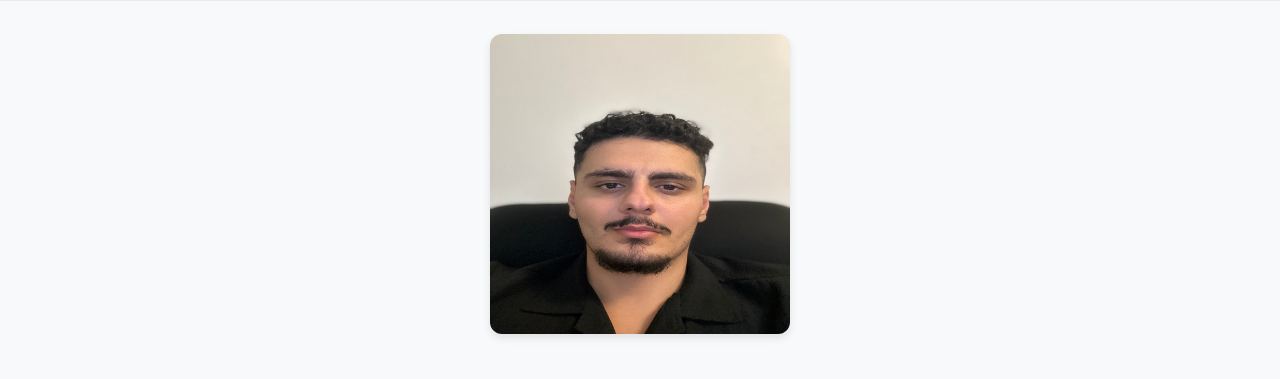
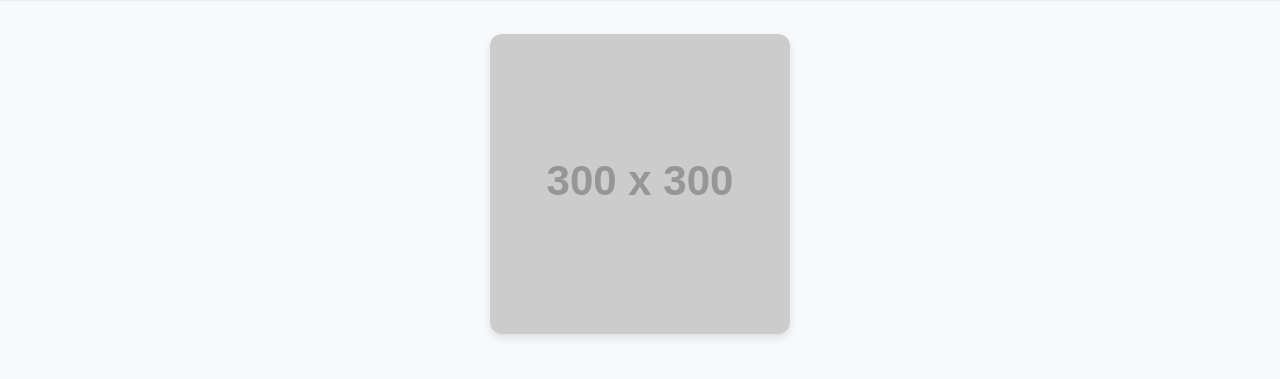
Before and after one commit to Rand-Jelo/Project-1, a plain HTML site: page index.html in a window 1280 px wide. Shown: the part 46-425 px from the top of the page. Drawn offline with nearby package versions, Linux system fonts and the light colour scheme; placeholder pictures from the web are drawn by us.

Commit message:
Update about me section image to a temorary placeholder image

```diff
--- a/index.html
+++ b/index.html
@@ -33,7 +33,7 @@
         <!-- About me section -->
         <section id="about-me">
             <div class="about-content">
-                <img src="assets/images/IMG_1087.jpg" alt="picture of me" class="about-image">
+                <img src="https://via.placeholder.com/300" alt="picture of me" class="about-image">
                 <div class="about-text">
                     <h2>About Me</h2>
                     <p>I’m Rand Jelo, a web developer dedicated to crafting efficient and engaging digital experiences.
```
